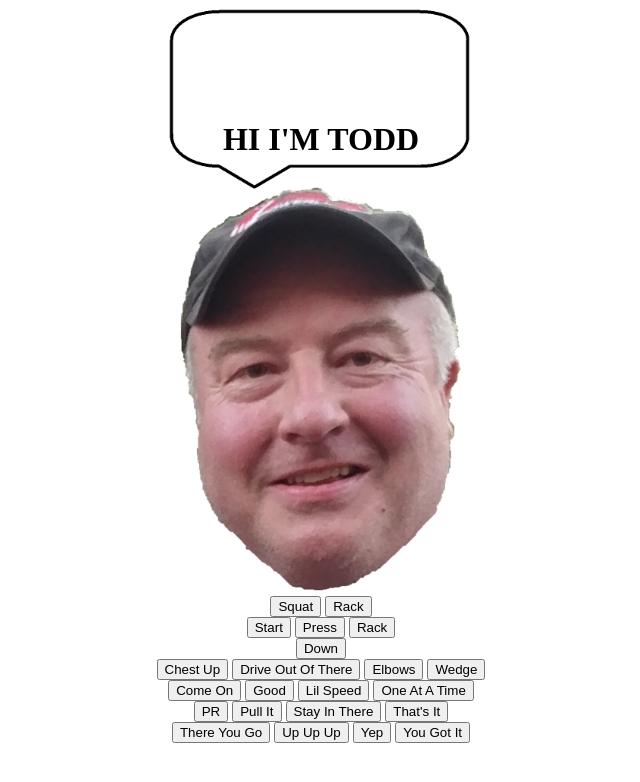
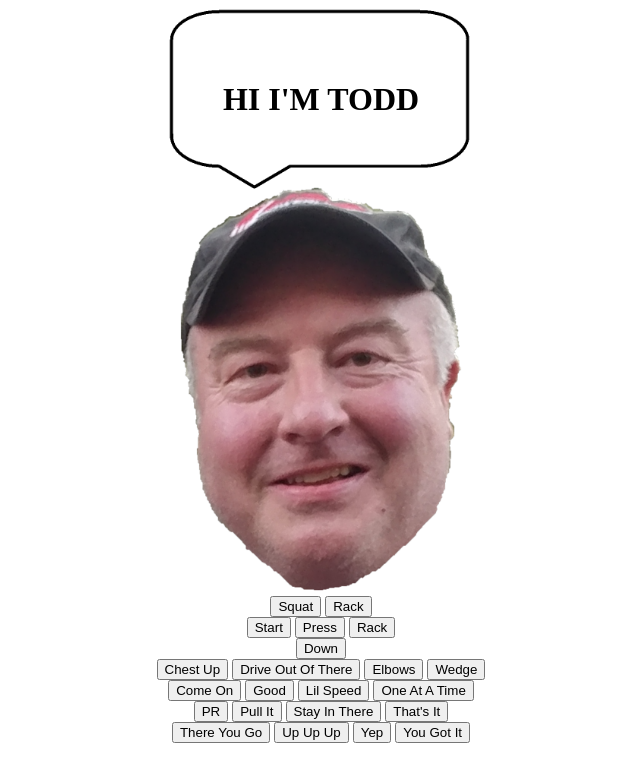
Before and after one commit to jwu910/todd-sound-board, a plain HTML site: page index.html in a window 1280 px wide. Shown: the whole page, without its empty margins (319-959 px from the left). Drawn offline with Linux system fonts and the light colour scheme.

Commit message:
change speech bubble text positioning in response to title removal

```diff
--- a/index.html
+++ b/index.html
@@ -2,7 +2,7 @@
 
 <div id="todd-face" align="center">
   <img src="todd.png" height="75%"></img>
-  <div style="position:absolute;top:12.5%;margin-left:auto;margin-right:auto;left:0;right:0;">
+  <div style="position:absolute;top:7.5%;margin-left:auto;margin-right:auto;left:0;right:0;">
     <h1 id="current-phrase">HI I'M TODD</h1>
   </div>
 </div>
```
